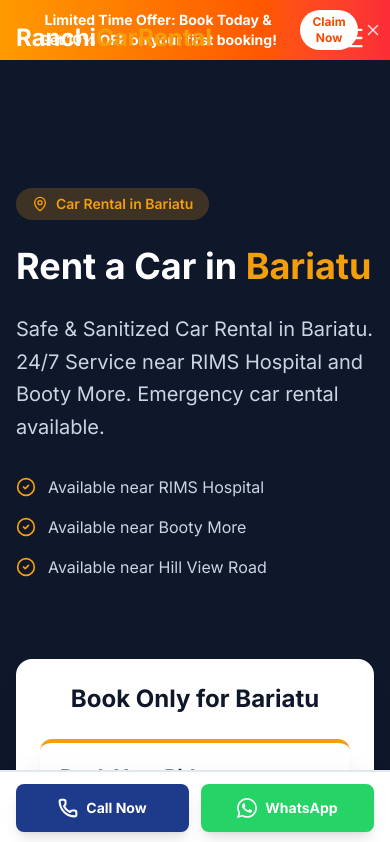
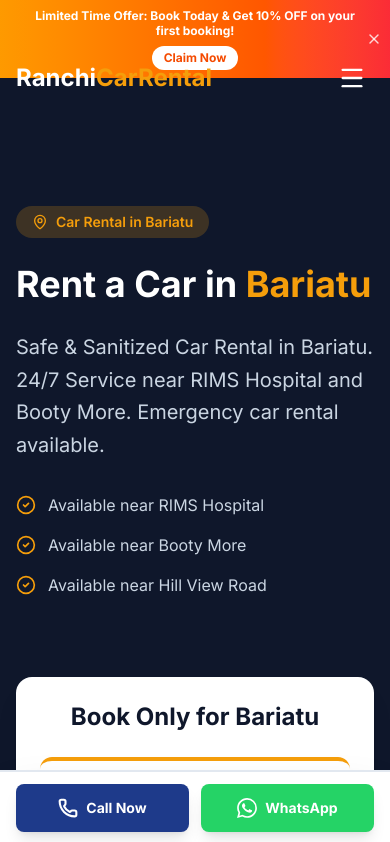
Before and after one commit to rupeshsinghkota/ranchicarrental, a Next.js app: page /location/car-rental-bariatu-ranchi in a window 390 px wide. Shown: the top 842 px of the page. Built offline with nearby package versions, Linux system fonts and the light colour scheme.

Commit message:
Fix responsive issues: OfferBanner overlap and mobile optimization

```diff
--- a/src/components/layout/Header.tsx
+++ b/src/components/layout/Header.tsx
@@ -27,7 +27,7 @@ export default function Header() {
     }, []);
 
     return (
-        <header className={cn("fixed top-0 z-50 w-full transition-all duration-300", scrolled ? "bg-white/80 backdrop-blur-md shadow-sm py-2 border-b border-white/20 supports-[backdrop-filter]:bg-white/60 text-foreground" : "bg-transparent py-4 text-white")}>
+        <header className={cn("fixed z-50 w-full transition-all duration-300", scrolled ? "top-0 bg-white/80 backdrop-blur-md shadow-sm py-2 border-b border-white/20 supports-[backdrop-filter]:bg-white/60 text-foreground" : "top-10 bg-transparent py-4 text-white")}>
             <div className="container-custom flex items-center justify-between">
                 {/* Logo */}
                 <Link href="/" className="flex items-center gap-2">
--- a/src/components/ui/OfferBanner.tsx
+++ b/src/components/ui/OfferBanner.tsx
@@ -22,16 +22,16 @@ export default function OfferBanner() {
     if (!isVisible) return null;
 
     return (
-        <div className="bg-gradient-to-r from-amber-500 via-orange-500 to-red-500 text-white py-2.5 px-4 relative">
-            <div className="container-custom flex items-center justify-center gap-2 text-sm md:text-base font-bold text-center">
+        <div className="bg-gradient-to-r from-amber-500 via-orange-500 to-red-500 text-white py-2 px-4 relative">
+            <div className="container-custom flex flex-col sm:flex-row items-center justify-center gap-2 text-xs sm:text-sm md:text-base font-bold text-center">
                 <span className="hidden sm:inline">🎉</span>
-                <span>Limited Time Offer: Book Today & Get 10% OFF on your first booking!</span>
+                <span className="leading-tight">Limited Time Offer: Book Today & Get 10% OFF on your first booking!</span>
                 <span className="hidden sm:inline">🎉</span>
                 <a
                     href="https://wa.me/918651144783?text=Hi, I want to book a car and claim my 10% discount!"
                     target="_blank"
                     rel="noopener noreferrer"
-                    className="ml-2 bg-white text-orange-600 px-3 py-1 rounded-full text-xs font-bold hover:bg-orange-50 transition-colors"
+                    className="bg-white text-orange-600 px-3 py-1 rounded-full text-xs font-bold hover:bg-orange-50 transition-colors whitespace-nowrap"
                 >
                     Claim Now
                 </a>
@@ -41,7 +41,7 @@ export default function OfferBanner() {
                 className="absolute right-2 top-1/2 -translate-y-1/2 text-white/80 hover:text-white transition-colors"
                 aria-label="Dismiss offer"
             >
-                <X size={18} />
+                <X size={16} className="sm:w-[18px] sm:h-[18px]" />
             </button>
         </div>
     );
```
